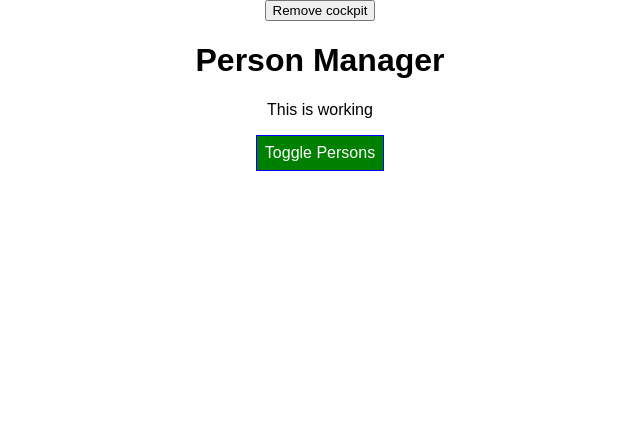
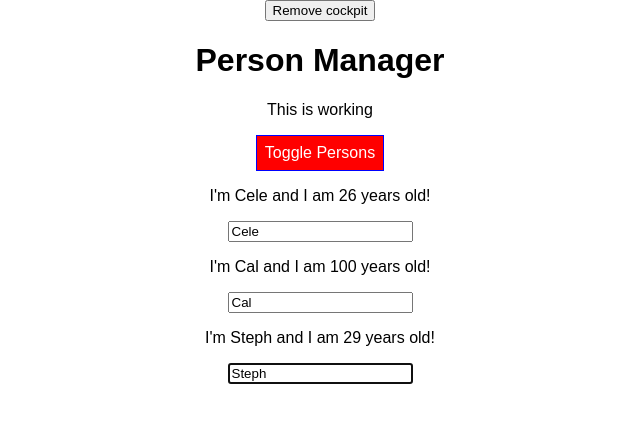
Before and after one commit to morsix/ReactApp-Max, a React (Create React App) app: page / in a window 1280 px wide. Shown: the top 422 px of the page, without its empty margins (320-960 px from the left). Built offline with nearby package versions, Linux system fonts and the light colour scheme.

Commit message:
ref with hooks

```diff
--- a/src/components/Cockpit/Cockpit.js
+++ b/src/components/Cockpit/Cockpit.js
@@ -1,13 +1,16 @@
-import React, { useEffect } from 'react';
+import React, { useEffect, useRef } from 'react';
 
 const cockpit = (props) => {
+
+    const toggleButtonRef = useRef(null);
 
     useEffect( () =>{
         console.log('[Cockpit.js] UseEffect');
         //Http request
-        setTimeout( ()=> {
-            alert('Save to cloud');
-        }, 1000);
+        // setTimeout( ()=> {
+        //     alert('Save to cloud');
+        // }, 1000);
+        toggleButtonRef.current.click();
 
         return () =>{
             console.log('[Cockpit.js] Cleanup work')
@@ -49,7 +52,9 @@ const cockpit = (props) => {
         <div className="Cockpit">
             <h1>{props.title}</h1>
             <p className={assignedClasses.join(' ')}>This is working</p>
-            <button style={style} onClick={props.clicked}>Toggle Persons</button>
+            <button  ref={toggleButtonRef} style={style} onClick={props.clicked}>
+                Toggle Persons
+            </button>
         </div>
     );
 };
```
